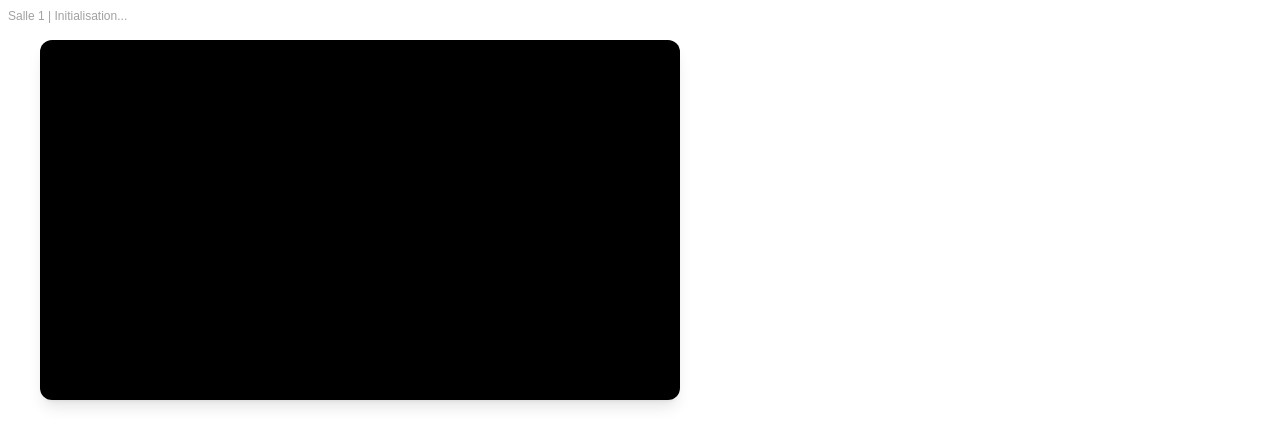
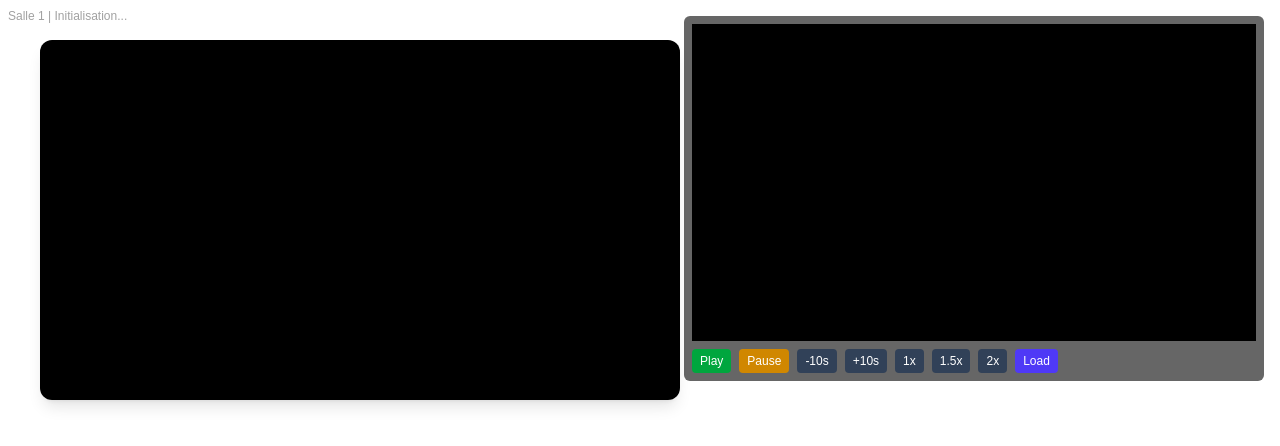
Before and after one commit to Nicolas-Barriere/Duo, a Next.js app in the folder web/: page /room/1 in a window 1280 px wide. Shown: the top 446 px of the page. Built offline with nearby package versions, Linux system fonts and the light colour scheme; no server answers.

Commit message:
YT video + shared control

```diff
--- a/web/src/app/room/[id]/page.tsx
+++ b/web/src/app/room/[id]/page.tsx
@@ -3,10 +3,21 @@ import { useEffect, useRef, useState } from "react";
 import { useParams } from "next/navigation";
 
 // Messages échangés via WebSocket
+// Ajout d'un nouveau type pour la synchronisation YouTube
+type YTAction = { action: "load"; videoId: string } | { action: "play"; time: number } | { action: "pause"; time: number } | { action: "seek"; time: number } | { action: "rate"; rate: number };
+
 type Msg =
   | { type: "system"; data: { event: "start_call" | "peer_left" } }
   | { type: "sdp"; data: RTCSessionDescriptionInit }
-  | { type: "ice"; data: RTCIceCandidateInit };
+  | { type: "ice"; data: RTCIceCandidateInit }
+  | { type: "yt"; data: YTAction & { origin: string } };
+
+declare global {
+  interface Window {
+    YT: any;
+    onYouTubeIframeAPIReady: () => void;
+  }
+}
 
 export default function Room() {
   const { id: roomId } = useParams<{ id: string }>();
@@ -26,6 +37,11 @@ export default function Room() {
   // UI refs
   const localVideoRef = useRef<HTMLVideoElement | null>(null);
   const remoteVideoRef = useRef<HTMLVideoElement | null>(null);
+  const youtubeContainerRef = useRef<HTMLDivElement | null>(null);
+  const ytPlayerRef = useRef<any>(null);
+  const ytReadyRef = useRef(false);
+  const selfIdRef = useRef<string>(Math.random().toString(36).slice(2)); // stable id
+  const lastSentRef = useRef<{ action?: string; t?: number }>({});
 
   // État de connexion simple
   const [hasPeer, setHasPeer] = useState(false);
@@ -85,7 +101,6 @@ export default function Room() {
   const safeSend = (m: Msg) => {
     const ws = wsRef.current;
     if (ws && ws.readyState === WebSocket.OPEN) {
-      console.log("WS TX:", m.type, m.data);
       ws.send(JSON.stringify(m));
     }
   };
@@ -286,10 +301,19 @@ export default function Room() {
     ws.onclose = () => { setWsReady(false); };
     ws.onerror = () => {};
     ws.onmessage = async (ev) => {
-      let msg: Msg;
-      try { msg = JSON.parse(ev.data); } catch { return; }
-      console.log("WS RX:", msg.type, msg.data);
-
+      let msg: Msg; try { msg = JSON.parse(ev.data); } catch { return; }
+      // console.log("WS RX:", msg.type, msg.data);
+      if (msg.type === "yt") {
+        // Ignore own actions
+        if (msg.data.origin === selfIdRef.current) return;
+        const p = ytPlayerRef.current; if (!p) return;
+        if (msg.data.action === "play") { p.seekTo(msg.data.time, true); p.playVideo(); }
+        else if (msg.data.action === "pause") { p.seekTo(msg.data.time, true); p.pauseVideo(); }
+        else if (msg.data.action === "seek") { p.seekTo(msg.data.time, true); }
+        else if (msg.data.action === "rate") { p.setPlaybackRate(msg.data.rate); }
+        else if (msg.data.action === "load") { p.loadVideoById(msg.data.videoId); }
+        return;
+      }
       if (msg.type === "system") {
         const { event } = msg.data;
 
@@ -358,11 +382,69 @@ export default function Room() {
     pcRef.current = null;
   }, []);
 
+  // Chargement dynamique API YouTube + init lecteur
+  useEffect(() => {
+    if (window.YT && window.YT.Player) {
+      initPlayer();
+    } else {
+      const tag = document.createElement("script");
+      tag.src = "https://www.youtube.com/iframe_api";
+      tag.async = true;
+      document.body.appendChild(tag);
+      window.onYouTubeIframeAPIReady = () => initPlayer();
+    }
+    function initPlayer() {
+      if (ytPlayerRef.current || !youtubeContainerRef.current) return;
+      ytPlayerRef.current = new window.YT.Player(youtubeContainerRef.current, {
+        height: "320",
+        width: "560",
+        videoId: "dQw4w9WgXcQ", // vidéo par défaut (remplaçable via action load)
+        playerVars: { rel: 0, playsinline: 1 },
+        events: {
+          onReady: () => { ytReadyRef.current = true; },
+          onStateChange: (e: any) => {
+            // 1 = PLAYING, 2 = PAUSED
+            if (!wsRef.current || e.data === window.YT.PlayerState.BUFFERING) return;
+            const t = ytPlayerRef.current?.getCurrentTime?.() || 0;
+            if (e.data === window.YT.PlayerState.PLAYING) {
+              // éviter spam si temps quasi identique
+              if (lastSentRef.current.action !== "play" || Math.abs((lastSentRef.current.t || 0) - t) > 0.5) {
+                safeSend({ type: "yt", data: { action: "play", time: t, origin: selfIdRef.current } });
+                lastSentRef.current = { action: "play", t };
+              }
+            } else if (e.data === window.YT.PlayerState.PAUSED) {
+              if (lastSentRef.current.action !== "pause" || Math.abs((lastSentRef.current.t || 0) - t) > 0.5) {
+                safeSend({ type: "yt", data: { action: "pause", time: t, origin: selfIdRef.current } });
+                lastSentRef.current = { action: "pause", t };
+              }
+            }
+          }
+        }
+      });
+    }
+  // eslint-disable-next-line react-hooks/exhaustive-deps
+  }, []);
+
+  const ytSeek = (delta: number) => {
+    const p = ytPlayerRef.current; if (!p) return;
+    const nt = Math.max(0, p.getCurrentTime() + delta);
+    p.seekTo(nt, true);
+    safeSend({ type: "yt", data: { action: "seek", time: nt, origin: selfIdRef.current } });
+  };
+  const ytSetRate = (rate: number) => {
+    const p = ytPlayerRef.current; if (!p) return;
+    p.setPlaybackRate(rate);
+    safeSend({ type: "yt", data: { action: "rate", rate, origin: selfIdRef.current } });
+  };
+  const ytLoad = (videoId: string) => {
+    const p = ytPlayerRef.current; if (!p) return;
+    p.loadVideoById(videoId);
+    safeSend({ type: "yt", data: { action: "load", videoId, origin: selfIdRef.current } });
+  };
+
   return (
     <main className="w-full h-screen overflow-hidden relative select-none">
-      <div className="absolute top-2 left-2 text-xs text-neutral-400 font-mono pointer-events-none">
-        Salle {roomId} | {status}
-      </div>
+      <div className="absolute top-2 left-2 text-xs text-neutral-400 font-mono pointer-events-none">Salle {roomId} | {status}</div>
       <div
         ref={containerRef}
         onPointerDown={startDrag}
@@ -393,6 +475,20 @@ export default function Room() {
           style={{ touchAction: 'none' }}
         />
       </div>
+      {/* Lecteur YouTube synchronisé */}
+      <div className="absolute top-4 right-4 z-10 bg-black/60 backdrop-blur rounded-md p-2 text-xs text-white space-y-2 w-[580px]">
+        <div ref={youtubeContainerRef} className="w-full aspect-video bg-black" />
+        <div className="flex flex-wrap gap-2">
+          <button onClick={() => ytPlayerRef.current?.playVideo()} className="px-2 py-1 bg-green-600 rounded">Play</button>
+          <button onClick={() => ytPlayerRef.current?.pauseVideo()} className="px-2 py-1 bg-yellow-600 rounded">Pause</button>
+          <button onClick={() => ytSeek(-10)} className="px-2 py-1 bg-slate-700 rounded">-10s</button>
+            <button onClick={() => ytSeek(10)} className="px-2 py-1 bg-slate-700 rounded">+10s</button>
+          <button onClick={() => ytSetRate(1)} className="px-2 py-1 bg-slate-700 rounded">1x</button>
+          <button onClick={() => ytSetRate(1.5)} className="px-2 py-1 bg-slate-700 rounded">1.5x</button>
+          <button onClick={() => ytSetRate(2)} className="px-2 py-1 bg-slate-700 rounded">2x</button>
+          <button onClick={() => ytLoad(prompt("ID vidéo YouTube:") || "dQw4w9WgXcQ")} className="px-2 py-1 bg-indigo-600 rounded">Load</button>
+        </div>
+      </div>
     </main>
   );
 }
```
